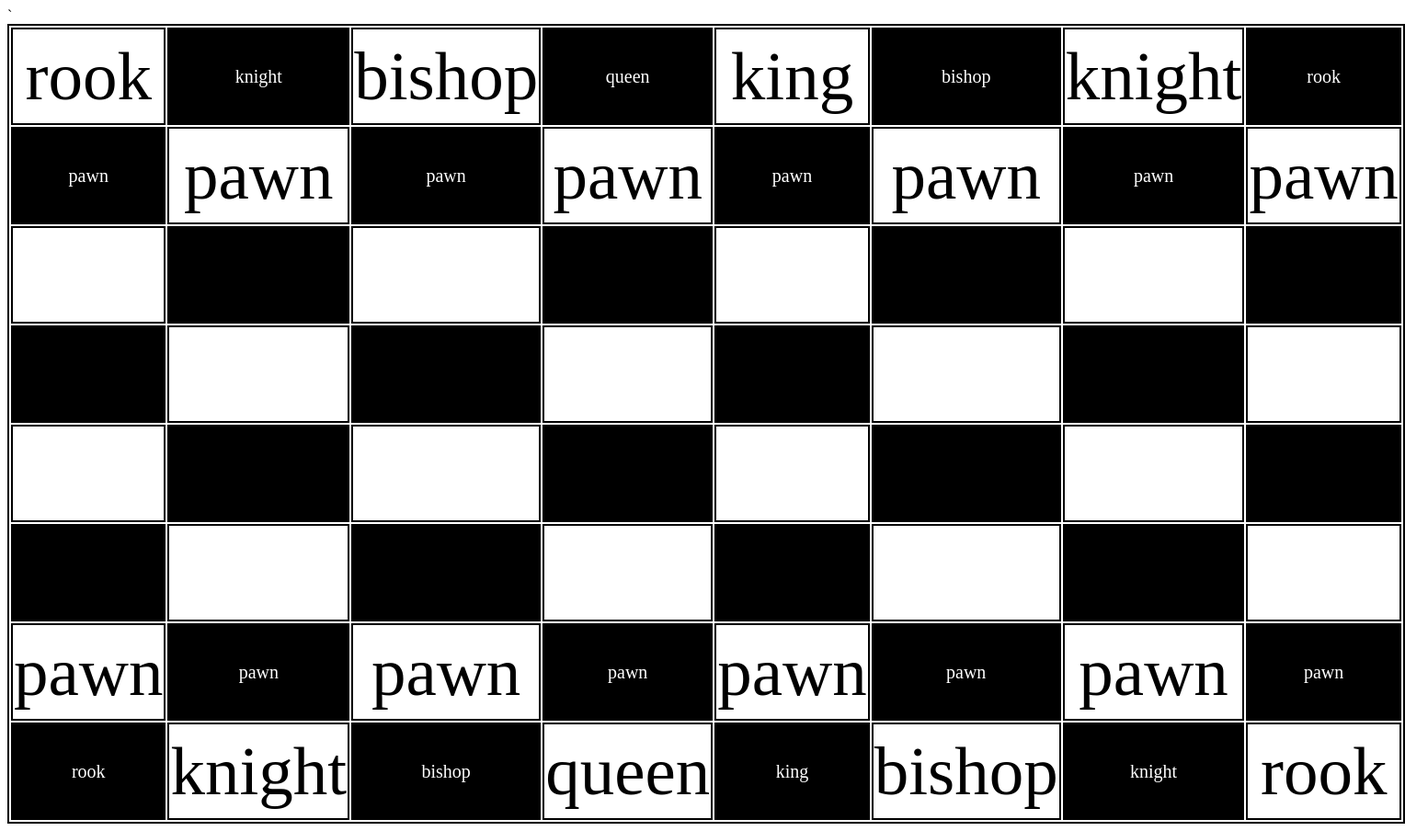
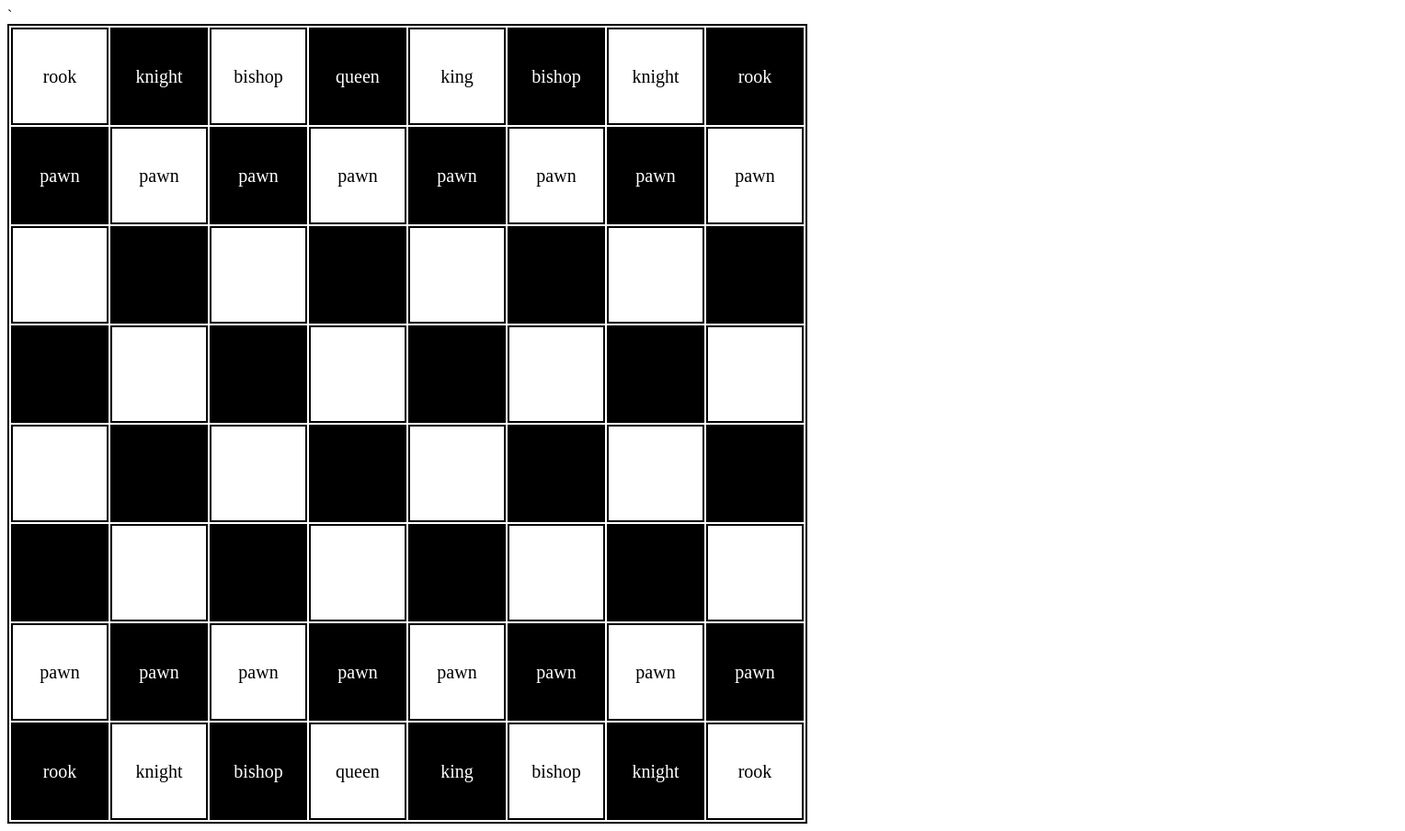
Before and after one commit to CozyKayn/chess, a plain HTML site: page index.html in a window 1280 px wide. Shown: the whole page at 92% size, 1528 px wide, since content can reach past the window. Drawn offline with Linux system fonts and the light colour scheme.

Commit message:
Update design.css

```diff
--- a/design.css
+++ b/design.css
@@ -11,14 +11,6 @@ td{
 table, tr, td{
     border: 2px black solid;
 }
-td{
-    text-align: center;
-    height: 100px;
-    width: 100px;
-    font-size: 75px;
-    color: black;
-}
-
 #A7 {background-color: black; color: white; font-size: 20px;}
 #A5 {background-color: black; color: white; font-size: 20px;}
 #A3 {background-color: black; color: white; font-size: 20px;}
```
